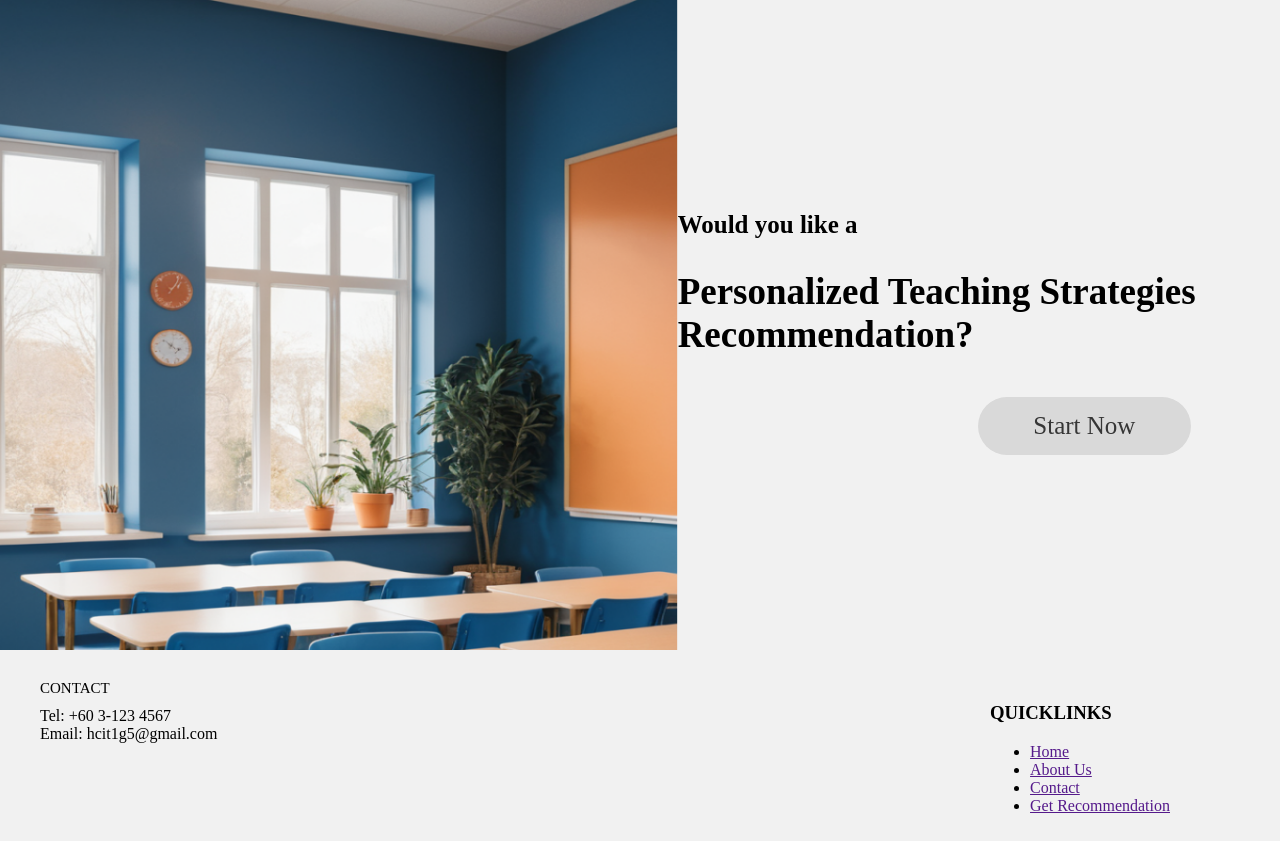
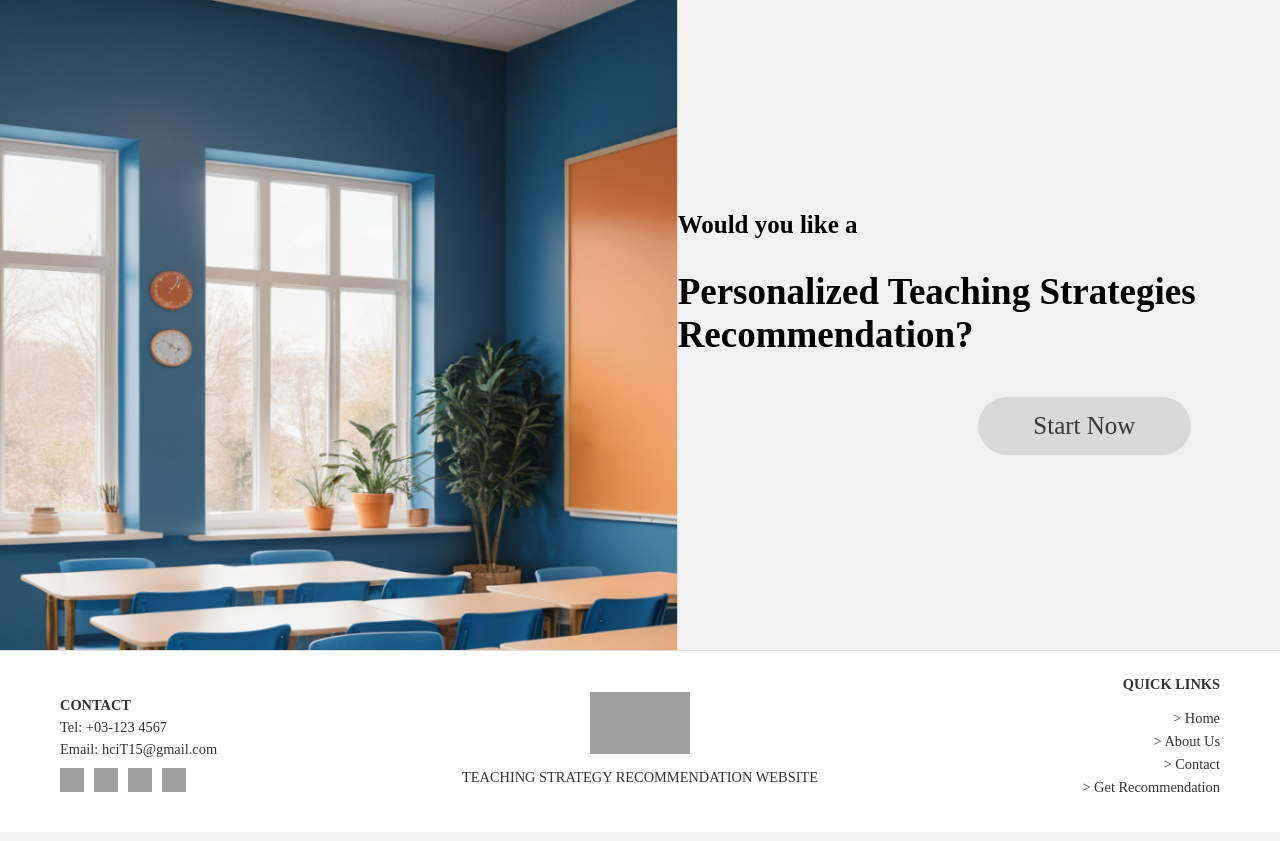
Before and after one commit to YinXuanYX/WIA2010-HCI-T1G5, a PHP site: page /getrec_pg1.php in a window 1280 px wide. Shown: the part 19-860 px from the top of the page. Run offline with PHP 8.4, Linux system fonts and the light colour scheme; grey boxes are pictures that could not be loaded.

Commit message:
Added footer code

```diff
--- a/css/hci.css
+++ b/css/hci.css
@@ -660,3 +660,75 @@
   margin-left: auto;
   display: block;
 }
+
+/*** Footer Style ***/
+.footer {
+    background-color: #ffffff;
+    padding: 20px 40px;
+    display: flex;
+    justify-content: center;
+    align-items: center;
+    border-top: 1px solid #ddd;
+}
+.footer-content {
+    display: flex;
+    justify-content: space-between; /* Space out the sections */
+    align-items: center; /* Align the items vertically */
+    width: 100%;
+    max-width: 1200px; /* Optional limit for the width */
+}
+
+.footer-section {
+    flex: 1;
+    padding: 0 20px; /* Space between sections */
+    text-align: center; /* Default alignment */
+}
+
+.contact {
+    text-align: left;
+}
+
+.quick-links {
+    text-align: right;
+}
+
+.footer-section p {
+    margin: 5px 0; /* Space between text items */
+    font-size: 0.9rem;
+    color: #333;
+}
+
+.footer-logo {
+    max-width: 100px; /* Adjust logo size */
+    margin-bottom: 10px;
+}
+
+.social-icons {
+    margin-top: 10px;
+    display: flex;
+    gap: 10px;
+}
+
+.social-icons img {
+    width: 24px;
+    height: 24px;
+}
+
+.quick-links ul {
+    list-style: none;
+    padding: 0;
+}
+
+.quick-links li {
+    margin: 5px 0;
+}
+
+.quick-links a {
+    text-decoration: none;
+    color: #333;
+    font-size: 0.9rem;
+}
+
+.quick-links a:hover {
+    text-decoration: underline;
+}
--- a/getrec_pg1.php
+++ b/getrec_pg1.php
@@ -4,6 +4,7 @@
 <head>
     <title>Get Recommendation pg1</title>
     <link rel="stylesheet" href="gc_style.css">
+    <link rel="stylesheet" href="css/hci.css">
 </head>
 
 <body>
@@ -20,23 +21,40 @@
         </div>
     </div>
 
-    <div class="white-section">
-        <h3 class="contact">CONTACT</h3>
-        <h3 class="phone"> Tel: +60 3-123 4567</h3>
-        <h3 class="email">Email: hcit1g5@gmail.com</h3>
 
-        <!-- Quicklinks Container (Aligned at bottom-right) -->
-        <div class="quicklinks-container">
-            <h3 class="quicklinks">QUICKLINKS</h3>
-            <ul>
-                <li><a href="">Home</a></li>
-                <li><a href="">About Us</a></li>
-                <li><a href="">Contact</a></li>
-                <li><a href="">Get Recommendation</a></li>
-            </ul>
+
+    <!-- Footer Start -->
+    <div class="footer">
+        <div class="footer-content">
+            <div class="footer-section contact">
+                <p><strong>CONTACT</strong></p>
+                <p>Tel: +03-123 4567</p>
+                <p>Email: hciT15@gmail.com</p>
+                <div class="social-icons">
+                    <img src="img/ig-footer.png" alt="Instagram">
+                    <img src="img/linkedin-footer.png" alt="LinkedIn">
+                    <img src="img/facebook-footer.png" alt="Facebook">
+                    <img src="img/youtube-footer.png" alt="YouTube">
+                </div>
+            </div>
+
+            <div class="footer-section logo">
+                <img src="img/group-logo.png" alt="Logo" class="footer-logo" style="width:169px;height:62px;">
+                <p>TEACHING STRATEGY RECOMMENDATION WEBSITE</p>
+            </div>
+
+            <div class="footer-section quick-links">
+                <p><strong>QUICK LINKS</strong></p>
+                <ul>
+                    <li><a href="#">> Home</a></li>
+                    <li><a href="#">> About Us</a></li>
+                    <li><a href="#">> Contact</a></li>
+                    <li><a href="#">> Get Recommendation</a></li>
+                </ul>
+            </div>
         </div>
-
     </div>
+    <!-- Footer End -->
 
 </body>
 
```
